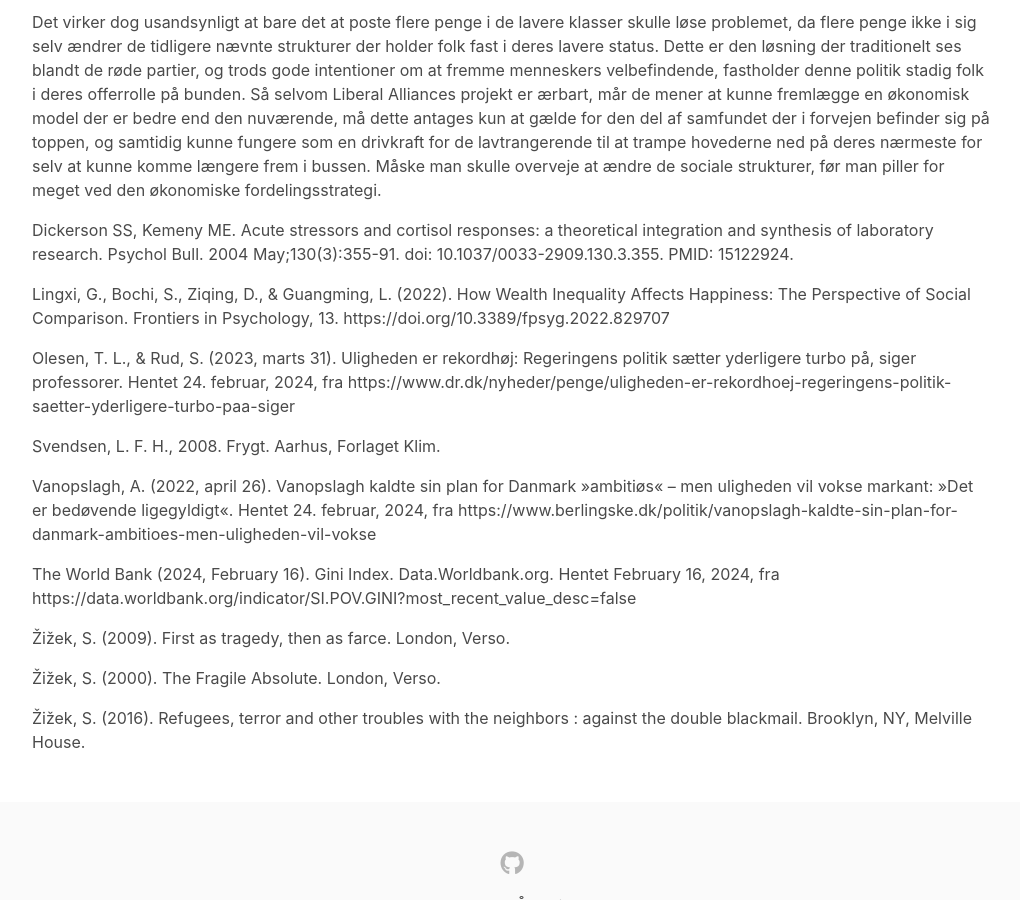
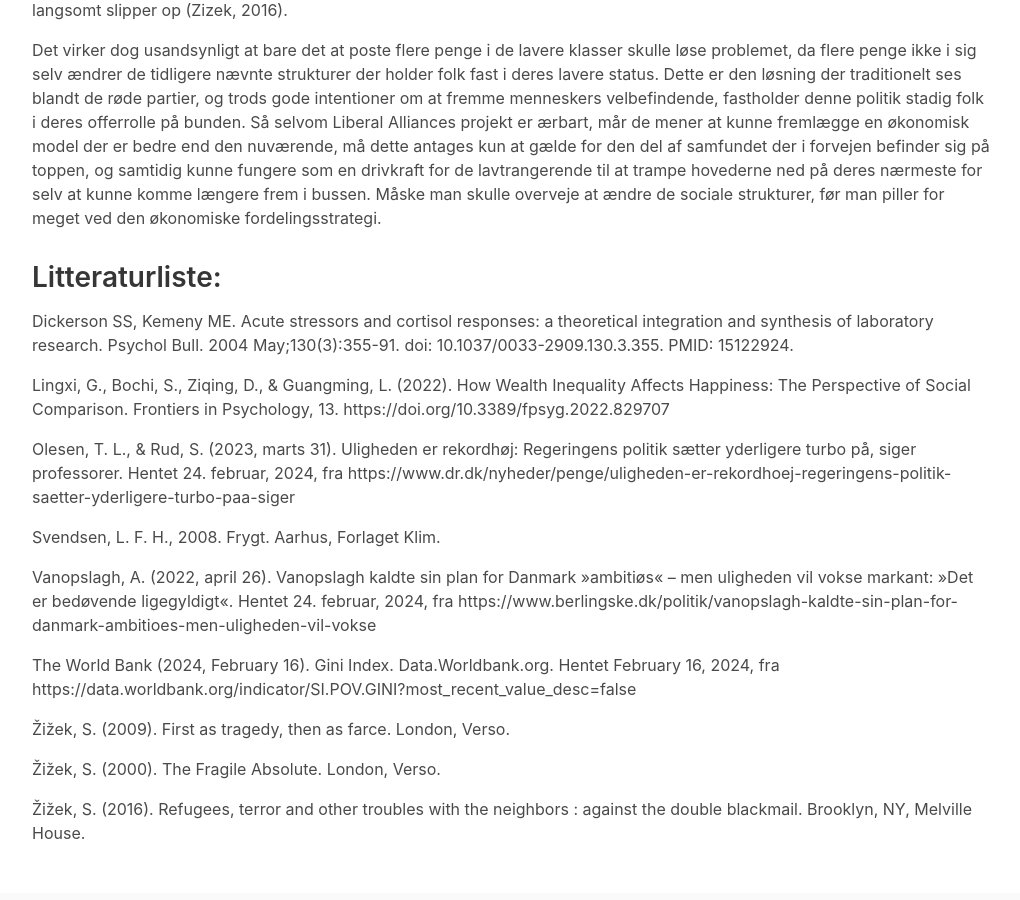
Before and after one commit to Aandsliv/aandsliv, a Jekyll site: the page built from src/_posts/2024-02-24-Hvorfor-økonomisk-ulighed-altid-er-et-problem.md, in a window 1280 px wide and 900 px high, scrolled down 1370 px. Shown: the whole window, without its empty margins (128-1148 px from the left). Built offline with Jekyll 4.4.1, drawn with Linux system fonts in a browser that asks for light colours.

Commit message:
Update 2024-02-24-Hvorfor-økonomisk-ulighed-altid-er-et-problem.md (#97)

```diff
--- a/src/_posts/2024-02-24-Hvorfor-økonomisk-ulighed-altid-er-et-problem.md
+++ b/src/_posts/2024-02-24-Hvorfor-økonomisk-ulighed-altid-er-et-problem.md
@@ -4,7 +4,7 @@
 subsection: politik-og-samfund
 ---
 
-Hvorfor økonomisk ulighed altid er et problem
+# Hvorfor økonomisk ulighed altid er et problem
 
 
 Uligheden i det danske samfund er på det højeste niveau i 35 år, og udviklingen ser ud til at fortsætte (Olsen & Rud, 2023). Dette kan ses som en højredrejning af den økonomiske politik, men vi påmindes konstant om at uligheden ikke er vigtig, så længe der eksisterer en generel økonomisk fremgang i landet. Liberal Alliances formand Alex Vanopslagh (2022) har ligeledes udtalt, at i et af verdens mest lige lande er forøgelsen af den økonomiske ulighed “fløjtende ligegyldig”. Det gør han i forbindelse med sin ambitiøse plan for Danmarks fremtid, baseret på en økonomisk model der vil øge uligheden, men samtidig sigte mod at øge den generelle velstand. Vanopslagh udtaler i samme ombæring at selv de venstreorienterede er ligeglade med den øgede ulighed, da de jo tillader at den stiger. Og hvor det nemt kan argumenteres at den moderne socialistiske ideologi accepterer uligheden, da den bygger på en justering af den liberale kapitalisme frem for et ønske om opbrud med samme (Zizek, 2000), er sådanne udtalelser dybt bekymrende i en tid hvor Liberal Alliance ikke er et nicheparti der forsøger at tillokke et mindre vælgersegment, men derimod er et bredt parti med stor folkelig opbakning og ambitioner om magtfuld indflydelse på det danske samfund.
@@ -23,7 +23,7 @@
 
 
 
-
+## Litteraturliste:
 
 Dickerson SS, Kemeny ME. Acute stressors and cortisol responses: a theoretical integration and synthesis of laboratory research. Psychol Bull. 2004 May;130(3):355-91. doi: 10.1037/0033-2909.130.3.355. PMID: 15122924.
 
```
